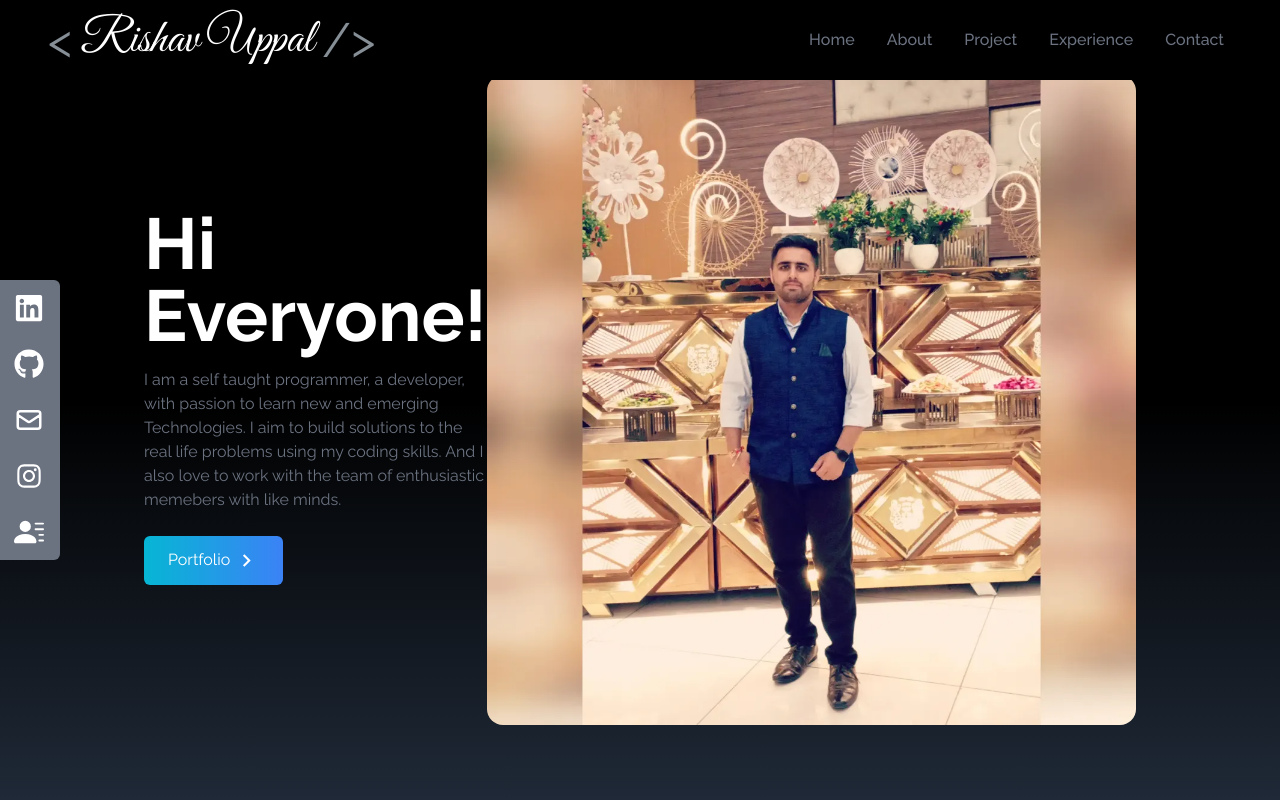
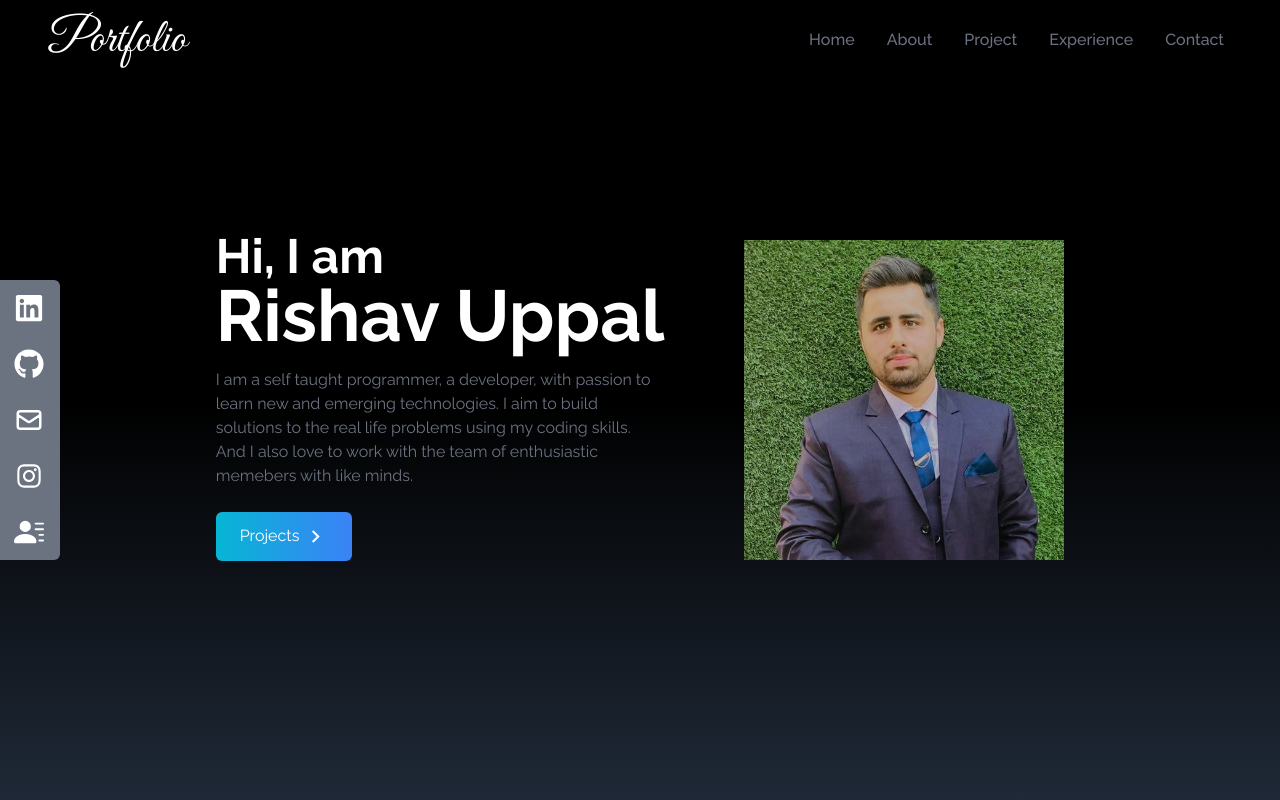
Before and after one commit to rishuuppal0123/portfolio, a React (Create React App) app: page / in a window 1280 px wide. Shown: the top 800 px of the page. Built offline with nearby package versions, Linux system fonts and the light colour scheme.

Commit message:
some changes

```diff
--- a/src/components/Home.jsx
+++ b/src/components/Home.jsx
@@ -1,8 +1,9 @@
 import React from "react";
-import HeroImage from "../assets/photo.jpg";
+import HeroImage from "../assets/myimage.jpg";
 import { MdOutlineKeyboardArrowRight } from "react-icons/md";
 import { Link } from "react-scroll";
 import Image from "./Image";
+
 
 const Home = () => {
   return (
@@ -10,25 +11,27 @@ const Home = () => {
       name="home"
       className="h-screen w-full bg-gradient-to-b from-black via-black to-gray-800"
     >
-      <div className="max-w-screen-lg mx-auto flex flex-col items-center justify-center h-full px-4 md:flex-row">
-        <div className="flex flex-col justify-center h-full">
+      <div className="max-w-screen-lg space-x-20 mx-auto flex flex-col items-center justify-center h-full px-4 md:flex-row">
+        <div className="flex   flex-col justify-center  h-full">
+          <h4 className="text-2xl sm:text-5xl font-bold text-white">
+            Hi, I am
+
+          </h4>
           <h2 className="text-4xl sm:text-7xl font-bold text-white">
-            Hi Everyone!
+           Rishav Uppal
           </h2>
-          <p className="text-gray-500 py-4 max-w-md">
-            I am a self taught programmer, a developer, with passion to learn new and emerging
-            Technologies. I aim to build solutions to the real life problems using my coding skills.
-            And I also love to work with the team of enthusiastic memebers with like minds.
+          <p className="text-gray-500 flex-wrap py-4 max-w-md">
+            I am a self taught programmer, a developer, with passion to learn new and emerging technologies. I aim to build solutions to the real life problems using my coding skills. And I also love to work with the team of enthusiastic memebers with like minds.
           </p>
 
           <div>
             <Link
-              to="portfolio"
+              to="project"
               smooth
               duration={500}
               className="group text-white w-fit px-6 py-3 my-2 flex items-center rounded-md bg-gradient-to-r from-cyan-500 to-blue-500 cursor-pointer"
             >
-              Portfolio
+              Projects
               <span className="group-hover:rotate-90 duration-300">
                 <MdOutlineKeyboardArrowRight size={25} className="ml-1" />
               </span>
@@ -37,7 +40,7 @@ const Home = () => {
         </div>
 
         <div>
-        <Image classes="rounded-2xl mx-auto w-2/3 md:w-full" name="my profile" path={HeroImage}/>
+        <Image classes="mrounded-9xl mx-auto w- 1/3 md:w-80" name="my profile" path={HeroImage}/>
         </div>
       </div>
     </div>
--- a/src/components/Image.jsx
+++ b/src/components/Image.jsx
@@ -1,13 +1,14 @@
 import React from 'react'
 
-function Image(props) {
-    console.log(props)
+function Image(prop) {
+    console.log(prop)
+
   return (
     <div>
         <img
-            src={props.path}
-            alt={`${props.name}`}
-            className={`${props.classes}`}
+            src={prop.path}
+            alt={`${prop.name}`}
+            className={`${prop.classes}`}
         />
     </div>
   )
--- a/src/components/NavBar.jsx
+++ b/src/components/NavBar.jsx
@@ -41,9 +41,9 @@ const NavBar = () => {
   return (
     <div className="flex justify-between items-center w-full h-20 px-10 text-white bg-black fixed">
       <div style={styles.logo}>
-        <span className="text-5xl ml-2" style={styles.sidespan}> &lt;</span>
-        <h1 className="text-5xl font-signature ml-2">Rishav Uppal</h1>
-        <span className="text-5xl ml-2" style={styles.sidespan}>/&gt;</span>
+        {/* <span className="text-5xl ml-2" style={styles.sidespan}> &lt;</span> */}
+        <h1 className="text-5xl font-signature ml-2">Portfolio</h1>
+        {/* <span className="text-5xl ml-2" style={styles.sidespan}>/&gt;</span> */}
       </div>
 
       <ul className="hidden md:flex">
--- a/src/components/SocialLinks.jsx
+++ b/src/components/SocialLinks.jsx
@@ -51,7 +51,7 @@ const SocialLinks = () => {
           Resume <BsFillPersonLinesFill size={30} />
         </>
       ),
-      href: "https://drive.google.com/file/d/1U2MWcaSDZxdp63BizGoRXtLcPTBQ4TM_/view?usp=sharing",
+      href: "https://drive.google.com/file/d/1BsV1cvP_DSwPct4aq0kon4lH1q3wFnil/view?usp=sharing",
       style: "rounded-br-md",
       download: true,
     },
```
Also changed, not shown: src/assets/myimage.jpg (added).
